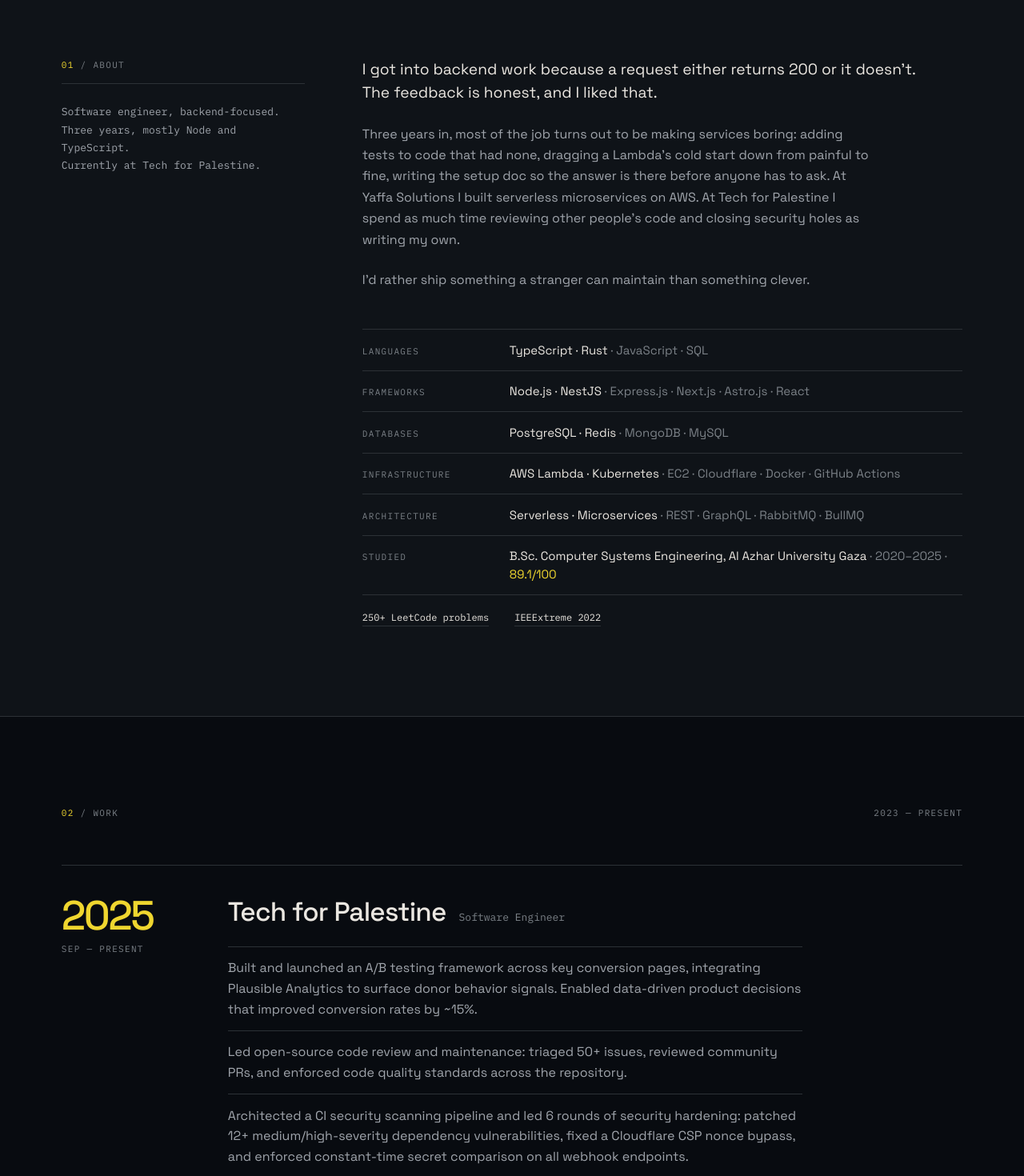
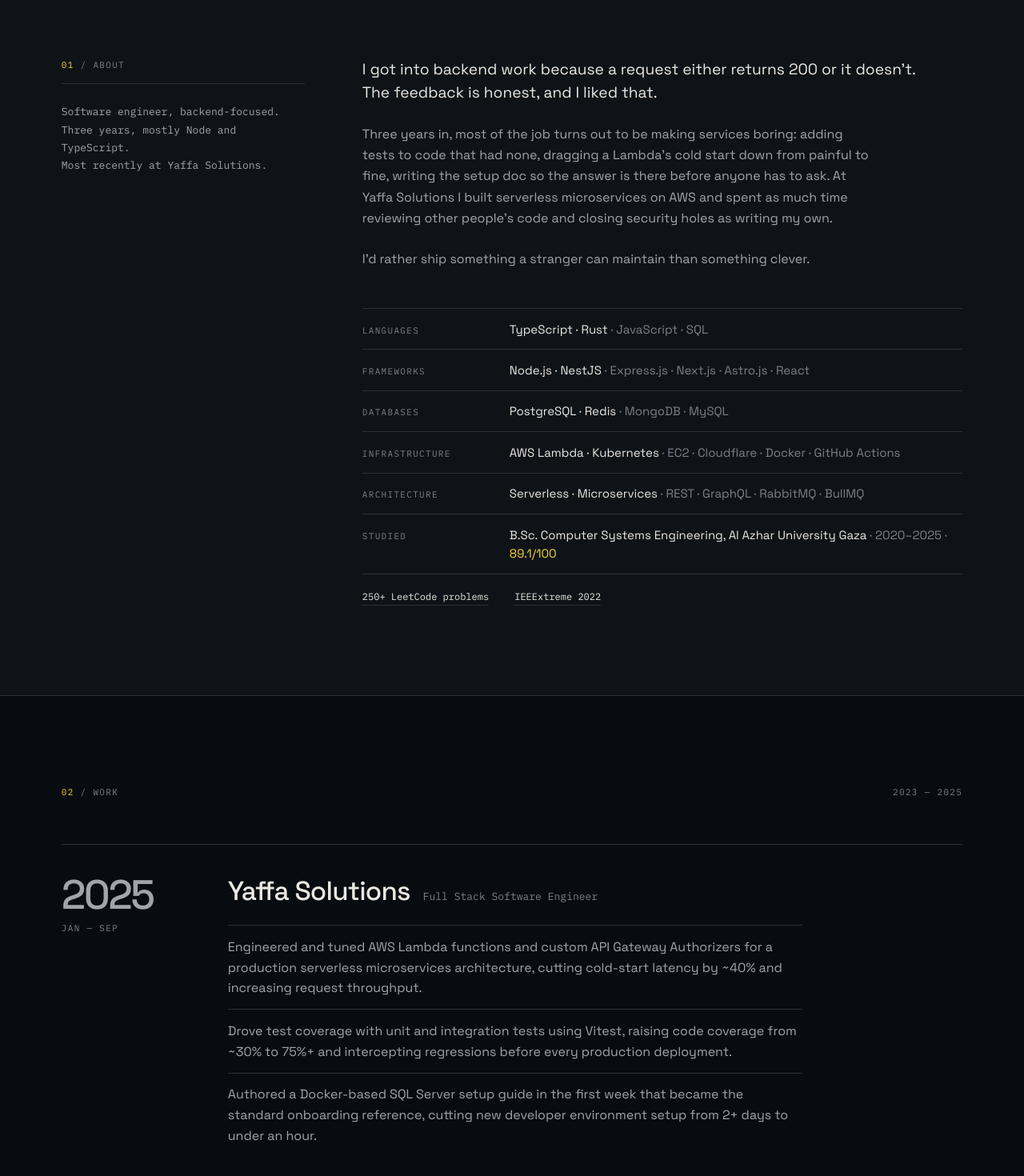
Before and after one commit to mohanadft/portfolio, a Next.js app: page / in a window 1280 px wide. Shown: the part 840-2310 px from the top of the page at 80% size. Built offline with nearby package versions, Linux system fonts and the light colour scheme.

Commit message:
feat: remove Tech for Palestine work experience

```diff
--- a/src/components/About.tsx
+++ b/src/components/About.tsx
@@ -41,7 +41,7 @@
             <br />
             Three years, mostly Node and TypeScript.
             <br />
-            Currently at Tech for Palestine.
+            Most recently at Yaffa Solutions.
           </p>
         </div>
 
@@ -55,9 +55,9 @@
             boring: adding tests to code that had none, dragging a Lambda&apos;s
             cold start down from painful to fine, writing the setup doc so the
             answer is there before anyone has to ask. At Yaffa Solutions I built
-            serverless microservices on AWS. At Tech for Palestine I spend as
-            much time reviewing other people&apos;s code and closing security
-            holes as writing my own.
+            serverless microservices on AWS and spent as much time reviewing
+            other people&apos;s code and closing security holes as writing my
+            own.
           </p>
           <p className="mb-12 max-w-[62ch] leading-[1.65] text-pretty text-bone-dim">
             I&apos;d rather ship something a stranger can maintain than something
--- a/src/components/Work.tsx
+++ b/src/components/Work.tsx
@@ -8,19 +8,6 @@
 }
 
 const JOBS: readonly Job[] = [
-  {
-    company: "Tech for Palestine",
-    role: "Software Engineer",
-    year: "2025",
-    months: "Sep — present",
-    current: true,
-    highlights: [
-      "Built and launched an A/B testing framework across key conversion pages, integrating Plausible Analytics to surface donor behavior signals. Enabled data-driven product decisions that improved conversion rates by ~15%.",
-      "Led open-source code review and maintenance: triaged 50+ issues, reviewed community PRs, and enforced code quality standards across the repository.",
-      "Architected a CI security scanning pipeline and led 6 rounds of security hardening: patched 12+ medium/high-severity dependency vulnerabilities, fixed a Cloudflare CSP nonce bypass, and enforced constant-time secret comparison on all webhook endpoints.",
-      "Integrated Sentry error monitoring across server-side API routes and webhooks; debugged silent analytics event drops by tracing a Cloudflare Worker lifecycle issue, recovering ~20% of previously lost donation tracking events.",
-    ],
-  },
   {
     company: "Yaffa Solutions",
     role: "Full Stack Software Engineer",
@@ -56,7 +43,7 @@
         <span>
           <span className="text-acid">02</span> / Work
         </span>
-        <span>2023 — present</span>
+        <span>2023 — 2025</span>
       </div>
 
       {JOBS.map((job) => (
```
